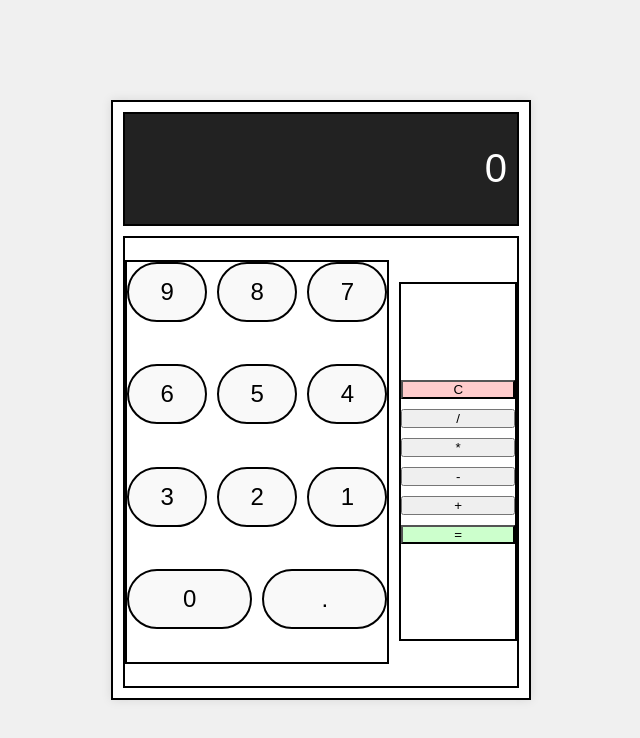
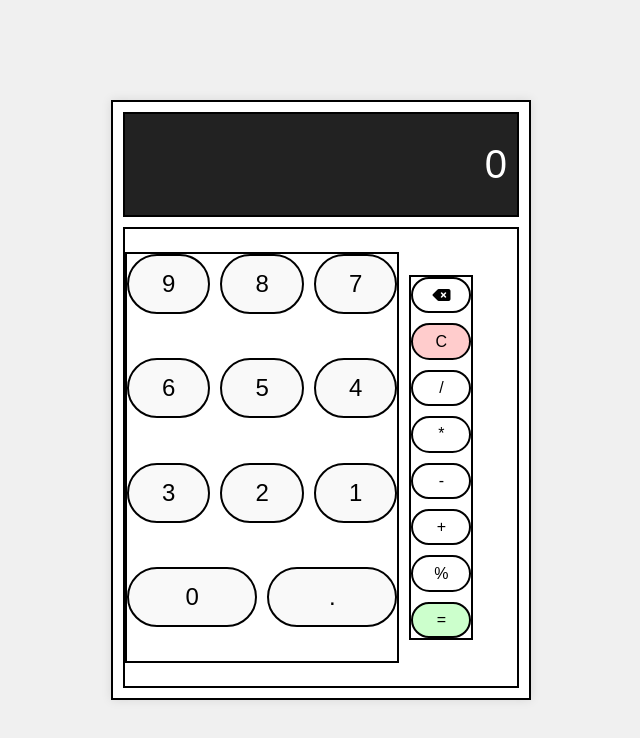
Before and after one commit to jrc03/Calculator, a plain HTML site: page index.html in a window 1280 px wide. Shown: the whole page, without its empty margins (319-959 px from the left). Drawn offline with Linux system fonts and the light colour scheme.

Commit message:
"Improvements to the layout"

```diff
--- a/index.html
+++ b/index.html
@@ -5,6 +5,8 @@
     <meta name="viewport" content="width=device-width, initial-scale=1.0">
     <title>Calculator</title>
     <link rel="stylesheet" href="style.css">
+    <script src="https://kit.fontawesome.com/cb1471f239.js" crossorigin="anonymous"></script>
+    <script src="script.js" defer></script>
 </head>
 <body>
 
@@ -22,16 +24,18 @@
             <div class="number" value="2">2</div>
             <div class="number" value="1">1</div>
             <div class="number" value="0">0</div>
-            <div class="number" value=".">.</div>
+            <div class=" operator dot number" value=".">.</div>
         </div>
 
         <div class="operators">
-            <button class="clear">C</button>
-            <button class="divide">/</button>
-            <button class="multiply">*</button>
-            <button class="subtract">-</button>
-            <button class="add">+</button>
-            <button class="equal">=</button>
+            <div class="operator backspace"><i class="fa-solid fa-delete-left"></i></div>
+            <div class="operator clear">C</div>
+            <div class="operator divide">/</div>
+            <div class="operator multiply">*</div>
+            <div class="operator subtract">-</div>
+            <div class="operator add">+</div>
+            <div class="operator percent">%</div>
+            <div class="operator equal">=</div>
         </div>
     </div>
 </div>
--- a/style.css
+++ b/style.css
@@ -61,17 +61,26 @@ body {
 .operators {
     display: flex;
     flex-direction: column;
+    height: fit-content;
     border: 2px solid black;
     align-self: center;
-    justify-content: center;
+
    height: 80%;
-    width: 30%;
-    flex: 1 0 auto;
+    width: fit-content;
+    /* flex: 1 0 auto; */
     gap: 10px;
 }
+.operator{
+    display: flex;
+    height: 60px;
+    width: 60px;
+    border: 2px solid black;
+    border-radius: 90px;
+    align-items: center;
+    justify-content: center;
+}
 
-
-.number, .operator {
+.number {
     display: flex;
     justify-content: center;
     border-radius: 90px;
```
